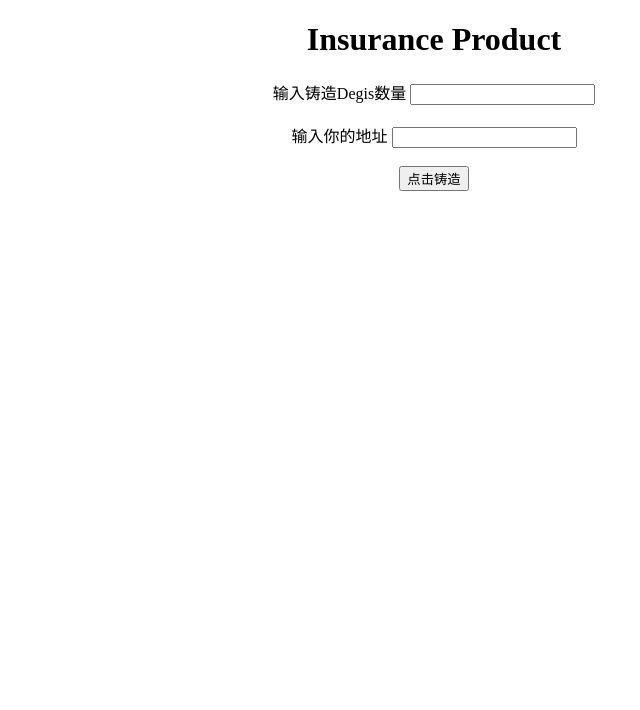
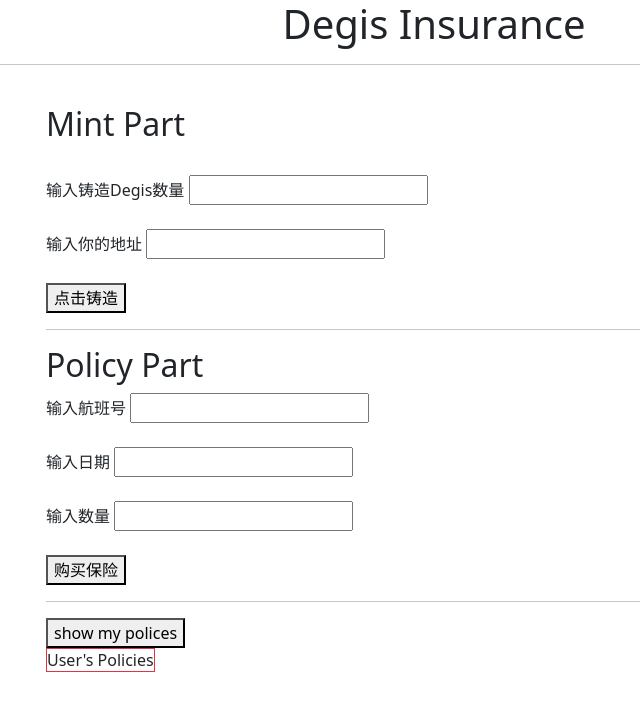
Before and after one commit to LIYANG-UST/Degis-Contracts-1, a website: page src/index.html in a window 1280 px wide. Shown: the whole page, without its empty margins (206-846 px from the left). Drawn offline with nearby package versions, Linux system fonts and the light colour scheme.

Commit message:
safemath, config and website update

```diff
--- a/src/index.css
+++ b/src/index.css
@@ -2,10 +2,12 @@
     text-align: center;
 }
 
-#policyflow {
+
+#mintpart,
+#policypart,
+#userpart {
     width: 800px;
     margin: 0 auto;
-    text-align: center;
 }
 
 #mint_number {
--- a/src/index.html
+++ b/src/index.html
@@ -7,30 +7,90 @@
     <meta name="viewport" content="width=device-width, initial-scale=1.0">
     <title>A Naive Test Page for Degis Insurance</title>
     <link rel="stylesheet" href="./index.css">
-
+    <link href="https://cdn.jsdelivr.net/npm/bootstrap@5.0.2/dist/css/bootstrap.min.css" rel="stylesheet"
+        integrity="sha384-EVSTQN3/azprG1Anm3QDgpJLIm9Nao0Yz1ztcQTwFspd3yD65VohhpuuCOmLASjC" crossorigin="anonymous">
 </head>
 
 <body>
+    <div class="container" id="header">
+        <div class="row">
+            <div class="col-md-12 col-sm-12 col-sm-push-2">
+                <h1 class="text-center">Degis Insurance</h1>
+                <hr />
+                <br />
+            </div>
+        </div>
+    </div>
+
     <div id="content">
-        <h1 id="title">Insurance Product</h1>
-        <h2 id="info"></h2>
-        <div id="policyflow">
+
+        <div class="container" id="mintpart">
+            <h2>Mint Part</h2>
+            <br>
             <div>
+                <div class="row">
+                    <div class="col-md-12 col-sm-12">
                         <label for="mint_number">输入铸造Degis数量</label>
                         <input type="text" id="mint_number">
+                        <br />
+                    </div>
                 </div>
                 <br>
-            <div>
+                <div class="row">
+                    <div class="col-md-12 col-sm-12">
                         <label for="minter">输入你的地址</label>
                         <input type="text" id="minter">
+                        <br />
+                    </div>
                 </div>
                 <br>
                 <button id="mint">点击铸造</button>
+            </div>
+            <hr />
+        </div>
+        <div class="container" id="policypart">
+            <h2>Policy Part</h2>
+            <div class="row">
+                <div class="col-md-12 col-sm-12">
+                    <label for="flight_number">输入航班号</label>
+                    <input type="text" id="flight_number">
+                    <br />
+                </div>
+            </div>
+            <br>
+            <div class="row">
+                <div class="col-md-12 col-sm-12">
+                    <label for="flight_day">输入日期</label>
+                    <input type="text" id="flight_day">
+                    <br />
+                </div>
+            </div>
+            <br>
+            <div class="row">
+                <div class="col-md-12 col-sm-12">
+                    <label for="policy_number">输入数量</label>
+                    <input type="text" id="policy_number">
+                    <br />
+                </div>
+            </div>
+            <br>
+            <button id="buypolicy">购买保险</button>
+            <hr />
+        </div>
+        <div class="container" id="userpart">
+            <div class="col-md-12 col-sm-12">
+                <button>show my polices</button>
+                <br />
+                <span class="border border-danger">User's Policies</span>
             </div>
         </div>
         <script src="js/index.js"></script>
         <script src="js/web3.min.js"></script>
         <script src="js/truffle-contract.js"></script>
+        <script src="https://cdn.jsdelivr.net/npm/bootstrap@5.0.2/dist/js/bootstrap.bundle.min.js"
+            integrity="sha384-MrcW6ZMFYlzcLA8Nl+NtUVF0sA7MsXsP1UyJoMp4YLEuNSfAP+JcXn/tWtIaxVXM"
+            crossorigin="anonymous"></script>
+    </div>
 </body>
 
 </html>
```
Also changed, not shown: truffle-config.js (+12 -3 lines), 1 other file. Lines whose indentation alone changed are shown as unchanged.
